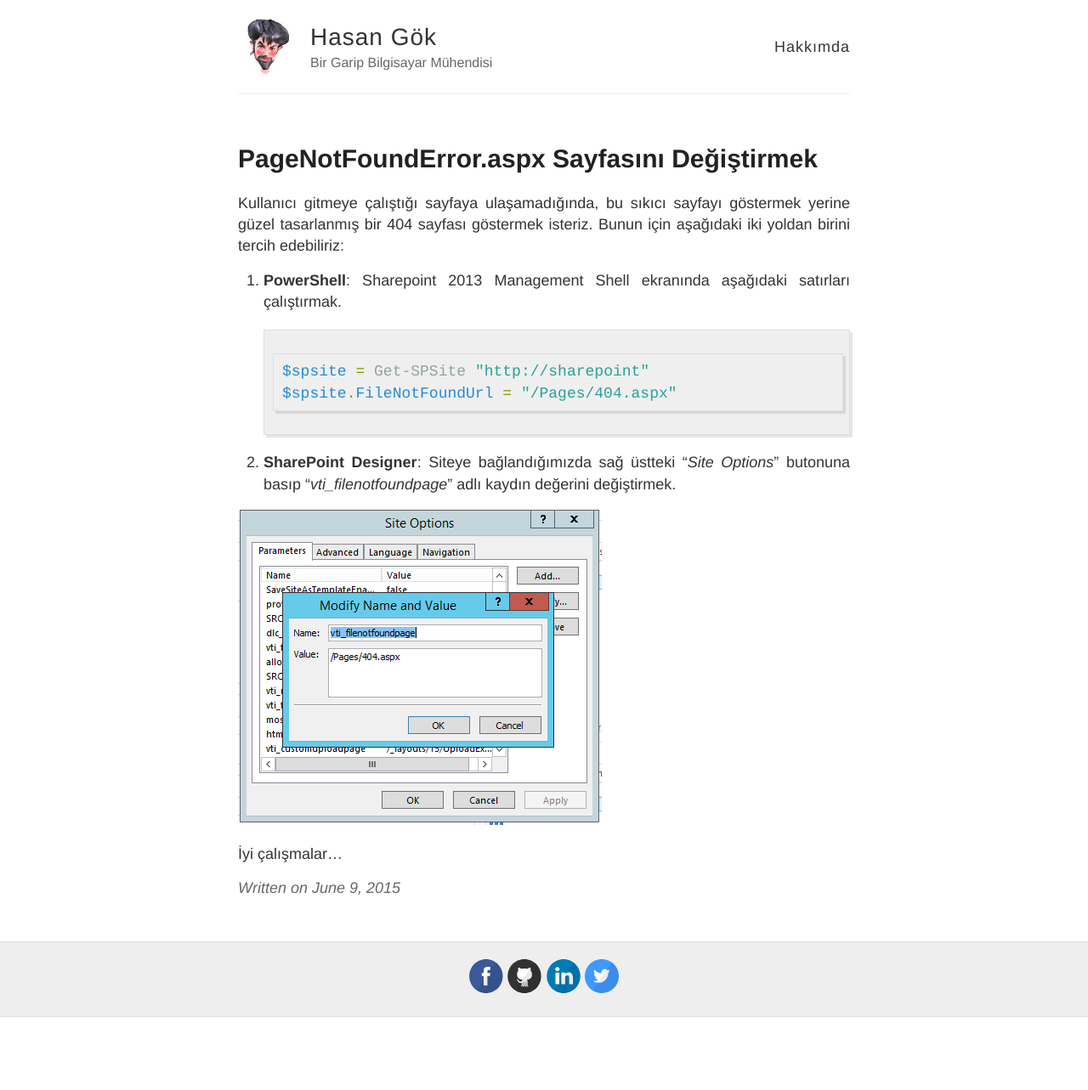
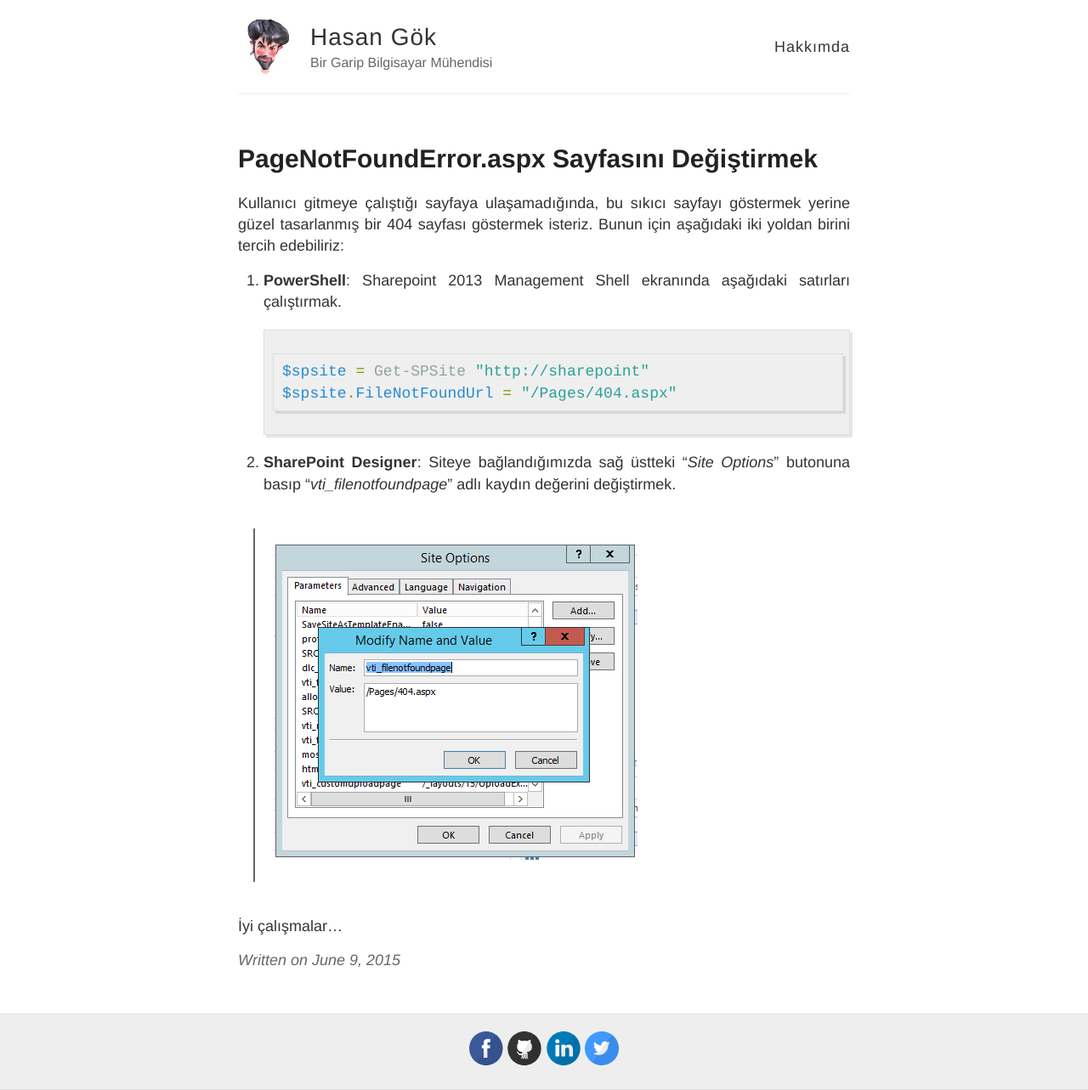
Before and after one commit to hasangok/hasangok.github.io, a Jekyll site: the page built from _posts/2015-06-09-pagenotfounderror-aspx-sayfasini-degistirmek.md, in a window 1280 px wide. Shown: the whole page at 85% size. Built offline with Jekyll 4.4.1, drawn with Linux system fonts in a browser that asks for light colours; comment, search, counter and statistics services are not loaded; before the commit the page ends 1197 px from its top, so only the background shows below that.

Commit message:
Update 2015-06-09-pagenotfounderror-aspx-sayfasini-degistirmek.md

```diff
--- a/_posts/2015-06-09-pagenotfounderror-aspx-sayfasini-degistirmek.md
+++ b/_posts/2015-06-09-pagenotfounderror-aspx-sayfasini-degistirmek.md
@@ -17,6 +17,6 @@
 2. **SharePoint Designer**:
 Siteye bağlandığımızda sağ üstteki "*Site Options*" butonuna basıp "*vti_filenotfoundpage*" adlı kaydın değerini değiştirmek.
 
-![vti_filenotfoundpage](https://raw.githubusercontent.com/hasangok/hasangok.github.io/master/uploads/2015/06/vti_filenotfoundpage.png "vti_filenotfoundpage")
+>![vti_filenotfoundpage](https://raw.githubusercontent.com/hasangok/hasangok.github.io/master/uploads/2015/06/vti_filenotfoundpage.png "vti_filenotfoundpage")
 
 İyi çalışmalar...
```
